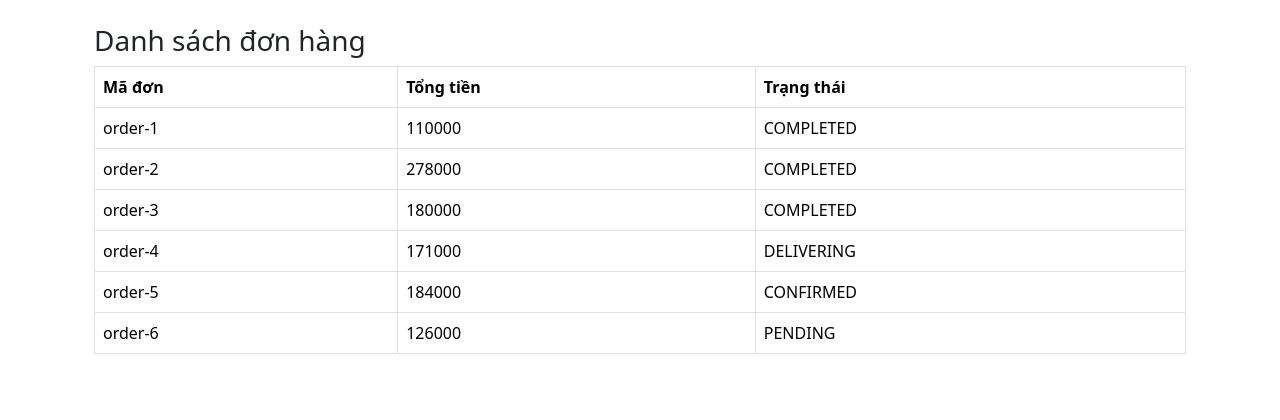
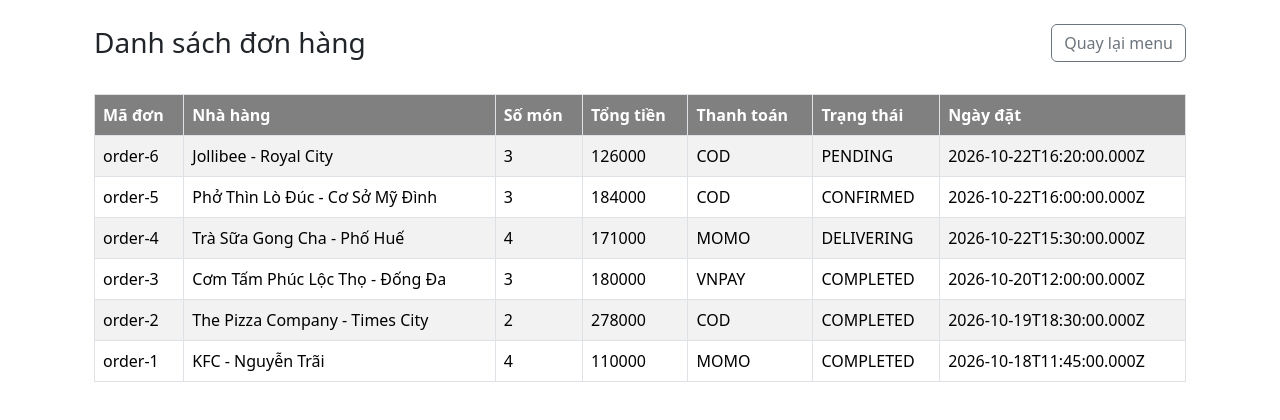
Before and after one commit to lifeishard365/FER202, a React (Create React App) app: page /OrderList in a window 1280 px wide. Shown: the top 420 px of the page. Built offline with nearby package versions, Linux system fonts and the light colour scheme; data requests are answered from the project's data file.

Commit message:
fix orderlist & orderdetail

```diff
--- a/src/components/OrderDetails.jsx
+++ b/src/components/OrderDetails.jsx
@@ -1,5 +1,99 @@
+import { useEffect, useState } from "react";
+import { Alert, Badge, Button, Spinner, Table } from "react-bootstrap";
+import { Link, useParams } from "react-router-dom";
+import { getOrderById, getRestaurant } from "../config/api";
 
-function OrderDetails(){
+function OrderDetails() {
+  const { id } = useParams();
+  const [order, setOrder] = useState(null);
+  const [restaurantName, setRestaurantName] = useState("Không rõ");
+  const [loading, setLoading] = useState(true);
+  const [error, setError] = useState("");
 
+  useEffect(() => {
+    Promise.all([getOrderById(id), getRestaurant()])
+      .then(([orderRes, restaurantRes]) => {
+        setOrder(orderRes.data);
+        const restaurant = restaurantRes.data.find(
+          (item) => item.id === orderRes.data.restaurantId
+        );
+        if (restaurant) setRestaurantName(restaurant.name);
+      })
+      .catch(() => setError("Không thể tải thông tin đơn hàng."))
+      .finally(() => setLoading(false));
+  }, [id]);
+
+  if (loading) return <Spinner animation="border" className="m-4" />;
+
+  const status = order.status;
+
+  return (
+    <div className="container mt-4">
+      <div className="d-flex justify-content-between align-items-center mb-3">
+        <h3 className="mb-0">Chi tiết đơn hàng</h3>
+        <Button as={Link} to="/OrderList" variant="outline-secondary">
+          Quay lại danh sách
+        </Button>
+      </div>
+
+      {error && <Alert variant="danger">{error}</Alert>}
+      {!error && order && (
+        <>
+          <dl className="row">
+            <dt className="col-sm-3">Mã đơn</dt>
+            <dd className="col-sm-9">{order.id}</dd>
+            <dt className="col-sm-3">Nhà hàng</dt>
+            <dd className="col-sm-9">{restaurantName}</dd>
+            <dt className="col-sm-3">Trạng thái</dt>
+            <dd className="col-sm-9">
+              <Badge bg={status?.color ?? "secondary"}>
+                {status?.label ?? order.status}
+              </Badge>
+            </dd>
+            <dt className="col-sm-3">Thanh toán</dt>
+            <dd className="col-sm-9">
+              {order.paymentMethod}
+            </dd>
+            <dt className="col-sm-3">Ngày đặt</dt>
+            <dd className="col-sm-9">
+              {order.createdAt
+                ? new Date(order.createdAt).toLocaleString("vi-VN")
+                : "Không rõ"}
+            </dd>
+          </dl>
+
+          <Table bordered responsive>
+            <thead>
+              <tr>
+                <th>Món ăn</th>
+                <th>Đơn giá</th>
+                <th>Số lượng</th>
+                <th>Thành tiền</th>
+              </tr>
+            </thead>
+            <tbody>
+              {(order.items ?? []).map((item) => (
+                <tr key={item.foodId}>
+                  <td>{item.name}</td>
+                  <td>{item.price.toLocaleString("vi-VN")} ₫</td>
+                  <td>{item.quantity}</td>
+                  <td>
+                    {(item.price * item.quantity).toLocaleString("vi-VN")} ₫
+                  </td>
+                </tr>
+              ))}
+            </tbody>
+            <tfoot>
+              <tr>
+                <th colSpan={3}>Tổng tiền</th>
+                <th>{order.totalAmount.toLocaleString("vi-VN")} ₫</th>
+              </tr>
+            </tfoot>
+          </Table>
+        </>
+      )}
+    </div>
+  );
 }
+
 export default OrderDetails;
--- a/src/components/OrderList.jsx
+++ b/src/components/OrderList.jsx
@@ -1,37 +1,96 @@
 import { useEffect, useState } from "react";
-import { Table } from "react-bootstrap";
-import { getOrder } from "../config/api";
+import { Alert, Badge, Button, Spinner, Table } from "react-bootstrap";
+import { Link } from "react-router-dom";
+
+import { getOrder, getRestaurant } from "../config/api";
 
 function OrderList() {
   const [orders, setOrders] = useState([]);
+  const [restaurants, setRestaurants] = useState([]);
+  const [loading, setLoading] = useState(true);
+  const [error, setError] = useState("");
 
   useEffect(() => {
-    getOrder()
-      .then((res) => setOrders(res.data))
-      .catch((error) => console.log(error.message));
+    Promise.all([
+      getOrder(),
+      getRestaurant(),
+    ])
+      .then(([orderRes, restaurantRes]) => {
+        // Đơn mới nhất lên đầu
+        const sorted = [...orderRes.data].sort(
+          (a, b) => new Date(b.createdAt) - new Date(a.createdAt)
+        );
+        setOrders(sorted);
+        setRestaurants(restaurantRes.data);
+      })
+      .catch(() => setError("Không thể tải danh sách đơn hàng."))
+      .finally(() => setLoading(false));
   }, []);
+
+  const restaurantName = (id) =>
+    restaurants.find((r) => r.id === id)?.name ?? "Không rõ";
+
+  const countItems = (items = []) =>
+    items.reduce((sum, item) => sum + item.quantity, 0);
+
+  if (loading) return <Spinner animation="border" className="m-4" />;
 
   return (
     <div className="container mt-4">
-      <h3>Danh sách đơn hàng</h3>
-      <Table bordered hover>
+      <div className="d-flex justify-content-between align-items-center mb-3">
+        <h3 className="mb-0">Danh sách đơn hàng</h3>
+        <Button as={Link} to="/Food" variant="outline-secondary">
+          Quay lại menu
+        </Button>
+      </div>
+
+      {error && <Alert variant="danger">{error}</Alert>}
+
+      {!error && orders.length === 0 && (
+        <Alert variant="light">Chưa có đơn hàng nào.</Alert>
+      )}
+
+      {orders.length > 0 && (
+        <Table striped bordered hover responsive className="mt-3">
           <thead>
             <tr>
-            <th>Mã đơn</th>
-            <th>Tổng tiền</th>
-            <th>Trạng thái</th>
+              <th style={{backgroundColor: "gray", color: "white"}} >Mã đơn</th>
+              <th style={{backgroundColor: "gray", color: "white"}} >Nhà hàng</th>
+              <th style={{backgroundColor: "gray", color: "white"}} >Số món</th>
+              <th style={{backgroundColor: "gray", color: "white"}} >Tổng tiền</th>
+              <th style={{backgroundColor: "gray", color: "white"}} >Thanh toán</th>
+              <th style={{backgroundColor: "gray", color: "white"}} >Trạng thái</th>
+              <th style={{backgroundColor: "gray", color: "white"}} >Ngày đặt</th>
             </tr>
           </thead>
           <tbody>
-          {orders.map((o) => (
-            <tr key={o.id}>
-              <td>{o.id}</td>
-              <td>{o.totalAmount}</td>
-              <td>{o.status}</td>
+            {orders.map((order) => {
+              const status = order.status;
+
+              return (
+                <tr
+                  key={order.id}
+                  onClick={() => (window.location.href = `/OrderList/${order.id}`)}
+                  onMouseEnter={(event) => event.currentTarget.classList.add("table-success")}
+                  onMouseLeave={(event) => event.currentTarget.classList.remove("table-success")}
+                >
+                  <td>{order.id}</td>
+                  <td>{restaurantName(order.restaurantId)}</td>
+                  <td>{countItems(order.items)}</td>
+                  <td>{order.totalAmount}</td>
+                  <td>
+                     {order.paymentMethod}
+                  </td>
+                  <td>
+                      {status?.label ?? order.status}
+                  </td>
+                  <td>{order.createdAt}</td>
                 </tr>
-          ))}
+              );
+            })}
           </tbody>
         </Table>
+      )}
     </div>
   );
 }
--- a/src/config/api.js
+++ b/src/config/api.js
@@ -7,6 +7,7 @@ export const getFood = () => API.get("/foods");
 export const getCategory = () => API.get("/categories");
 export const getRestaurant = () => API.get("/restaurants");
 export const getOrder = () => API.get("/orders");
+export const getOrderById = (id) => API.get(`/orders/${id}`);
 export const getUser = () => API.get("/users");
 export const addFood = (Food) => API.post("/foods", Food);
 export const getReview = () => API.get("/reviews");
```
Lines whose indentation alone changed are shown as unchanged.
